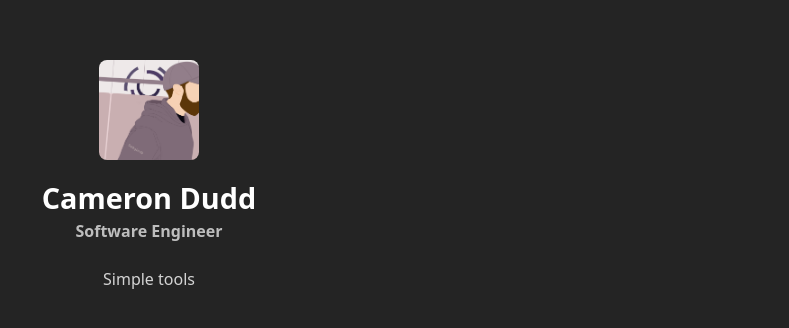
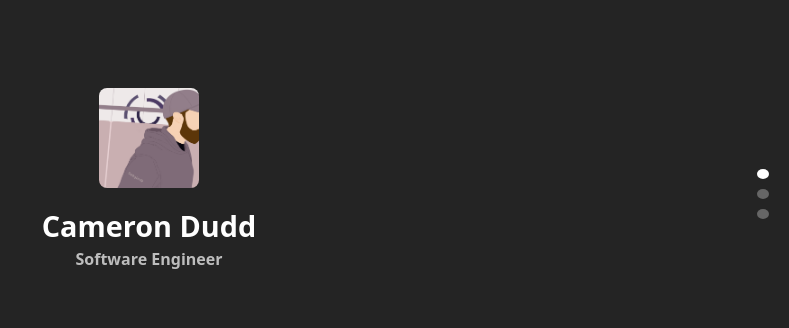
Before and after one commit to CameronDudd/camerondudd.github.io, a Svelte app: page / in a window 1280 px wide. Shown: the part 206-534 px from the top of the page, without its empty margins (491-1280 px from the left). Built offline with nearby package versions, Linux system fonts and the light colour scheme; some icons are missing.

Commit message:
add quantized scrolling

```diff
--- a/src/App.svelte
+++ b/src/App.svelte
@@ -1,18 +1,52 @@
 <script lang="ts">
+  import { onMount, onDestroy } from 'svelte';
   import { FontAwesomeIcon } from '@fortawesome/svelte-fontawesome';
   import { faGithub, faLinkedin } from '@fortawesome/free-brands-svg-icons';
-  import Shapes from 'lib/Shapes/Shapes.svelte';
+
   const socials = [
     { href: 'https://github.com/camerondudd', icon: faGithub },
     { href: 'https://linkedin.com/in/camerondudd', icon: faLinkedin },
   ];
+
+  const sections = ['home', 'tools', 'projects'];
+  let activeSection = 0;
+
+  function scrollToSection(idx: number) {
+    document.getElementById(sections[idx])?.scrollIntoView({ behavior: 'smooth' });
+  }
+
+  let scroller: HTMLElement | null = null;
+
+  function onScroll() {
+    if (!scroller) return;
+    const scrollY = scroller.scrollTop;
+    const vh = window.innerHeight;
+    activeSection = Math.round(scrollY / vh);
+  }
+
+  onMount(() => {
+    scroller = document.getElementById('scroll-container');
+    scroller?.addEventListener('scroll', onScroll, { passive: true });
+  });
+
+  onDestroy(() => scroller?.removeEventListener('scroll', onScroll));
 </script>
 
-<main>
+<div class="dots">
+  {#each sections as _, idx}
+    <button
+      type="button"
+      class:active={idx === activeSection}
+      on:click={() => scrollToSection(idx)}
+    ></button>
+  {/each}
+</div>
+
+<div id="scroll-container" class="scroll-container">
+  <section id="home" class="panel">
     <img src="/images/profile.png" alt="Cameron Dudd" class="profile-picture" />
     <h1>Cameron Dudd</h1>
     <h2>Software Engineer</h2>
-  <p class="manifesto">Simple tools</p>
     <div class="socials">
       {#each socials as { href, icon }}
         <a {href} target="_blank" rel="noopener noreferrer">
@@ -20,21 +54,70 @@
         </a>
       {/each}
     </div>
-</main>
+  </section>
+
+  <section id="tools" class="panel">
+    <h1>Tools</h1>
+    <p>Coming Soon...</p>
+  </section>
+
+  <section id="projects" class="panel">
+    <h1>Projects</h1>
+    <p>Coming Soon...</p>
+  </section>
+</div>
 
 <style>
   * {
     color: rgb(255, 255, 255);
     margin: 0;
-    padding: 0;
+    box-sizing: border-box;
   }
 
-  main {
+  .scroll-container {
+    height: 100vh;
+    overflow-y: scroll;
+    scroll-snap-type: y mandatory;
+    scroll-behavior: smooth;
+    scrollbar-width: none;
+    -ms-overflow-style: none;
+  }
+
+  .scroll-container::-webkit-scrollbar {
+    display: none;
+  }
+
+  .dots {
+    position: fixed;
+    top: 50%;
+    right: 20px;
+    transform: translateY(-50%);
+    display: flex;
+    flex-direction: column;
+    gap: 10px;
+  }
+
+  .dots button {
+    width: 10px;
+    height: 10px;
+    border: none;
+    border-radius: 50%;
+    background: rgba(255, 255, 255, 0.3);
+    cursor: pointer;
+    transition: background 0.2s;
+  }
+
+  .dots button.active {
+    background: #fff;
+  }
+
+  .panel {
+    scroll-snap-align: start;
+    height: 100vh;
     display: flex;
     flex-direction: column;
     align-items: center;
     justify-content: center;
-    min-height: 100vh;
   }
 
   .profile-picture {
@@ -42,21 +125,6 @@
     height: 100px;
     border-radius: var(--border-radius);
     margin-bottom: 1rem;
-  }
-
-  h1 {
-    font-size: 1.8rem;
-  }
-
-  h2 {
-    font-size: 1rem;
-    opacity: 0.7;
-    margin-bottom: 1rem;
-  }
-
-  .manifesto {
-    margin: 0.5rem 0 1.5rem;
-    opacity: 0.8;
   }
 
   .socials a {
@@ -68,4 +136,15 @@
   .socials a:hover {
     color: var(--red);
   }
+
+  h1 {
+    font-size: 1.8rem;
+    font-weight: 600;
+  }
+
+  h2 {
+    font-size: 1rem;
+    opacity: 0.7;
+    margin-bottom: 1rem;
+  }
 </style>
```
Lines whose indentation alone changed are shown as unchanged.
